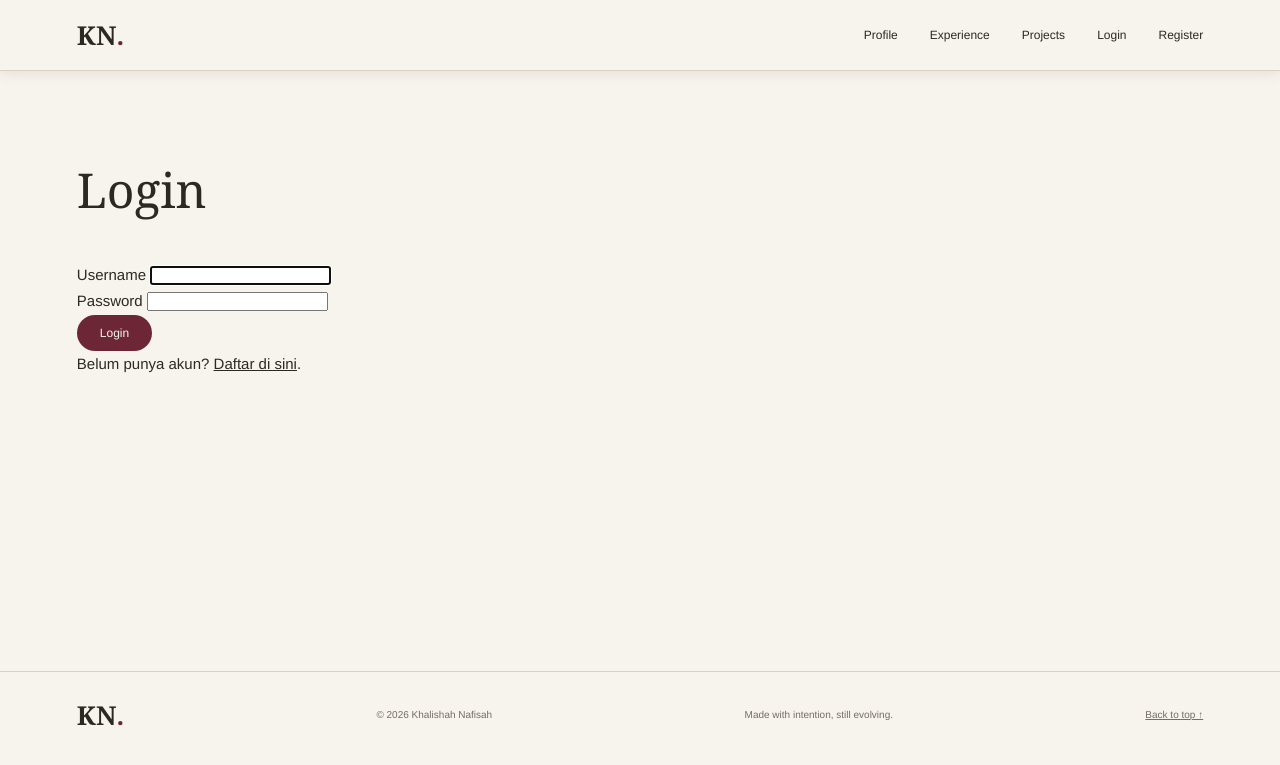
After one commit to KhalishahNafisah/myportofolio, a Django app: page /login/ in a window 1280 px wide. The commit adds this page. Shown: the top 765 px of the page. Run offline with Django 4.2, Linux system fonts and the light colour scheme.

Commit message:
login, logout, csrf

```diff
--- a/main/urls.py
+++ b/main/urls.py
@@ -14,6 +14,10 @@ from main.views import (
     create_experience,
     update_experience,
     delete_experience,
+    register,
+    login_user,
+    logout_user,
+    toggle_star,
 )
 
 app_name = "main"
@@ -52,4 +56,13 @@ urlpatterns = [
         delete_experience,
         name="delete_experience",
     ),
+    path("register/", register, name="register"),
+    path("login/", login_user, name="login"),
+    path("logout/", logout_user, name="logout"),
+    # Tambahkan path ini ke dalam urlpatterns
+    path(
+        "projects/<uuid:project_id>/star/",
+        toggle_star,
+        name="toggle_star",
+    ),
 ]
--- a/main/views.py
+++ b/main/views.py
@@ -5,9 +5,15 @@ from django.shortcuts import get_object_or_404, redirect, render
 from django.views.decorators.http import require_POST
 from main.forms import ProjectForm, ExperienceForm
 from main.models import Experience, Project
+from django.contrib.auth import login, logout
+from django.contrib.auth.forms import AuthenticationForm, UserCreationForm
+from django.contrib.auth.decorators import login_required  # Tambahkan baris ini
+from django.core.exceptions import PermissionDenied        # Tambahkan baris ini
+import datetime
 
 
 def show_main(request):
+    last_login = request.COOKIES.get('last_login', 'Belum ada sesi login / Cookie tidak ditemukan')
     context = {
         "logo": "KN",
         "name": "Khalishah",
@@ -19,6 +25,7 @@ def show_main(request):
             "Mahasiswa Sistem Informasi Universitas Indonesia yang tertarik "
             "pada Project and Product Management."
         ),
+        "last_login": last_login,
     }
     return render(request, "index.html", context)
 
@@ -75,7 +82,10 @@ def show_life(request):
 def show_contact(request):
     return render(request, "detail.html", {"page_title": "Let’s connect", "section_template": "includes/contact.html"})
 
+@login_required(login_url="/login/")
 def create_project(request):
+    if not request.user.is_superuser:
+        raise PermissionDenied
     if request.method == "POST":
         form = ProjectForm(request.POST)
 
@@ -108,6 +118,7 @@ def get_projects_json(request):
         content_type="application/json",
     )
 
+@login_required(login_url="/login/")
 def delete_project(request, project_id):
     if request.method == "POST":
         project = get_object_or_404(Project, pk=project_id)
@@ -197,3 +208,58 @@ def delete_experience(request, experience_id):
         "Experience berhasil dihapus.",
     )
     return redirect("main:show_experience")
+
+
+# FUNGSI REGISTER
+def register(request):
+    form = UserCreationForm(request.POST or None)
+
+    if request.method == "POST" and form.is_valid():
+        form.save()
+        messages.success(request, "Akun berhasil dibuat. Silakan login.")
+        return redirect("main:login")
+
+    context = {
+        "name": "Khalishah",
+        "form": form,
+    }
+    return render(request, "register.html", context)
+
+
+# VIEW LOGIN DAN FORM SIGN IN
+def login_user(request):
+    form = AuthenticationForm(request, data=request.POST or None)
+
+    if request.method == "POST" and form.is_valid():
+        user = form.get_user()
+        login(request, user)
+        response = redirect("main:show_main")
+        response.set_cookie('last_login', datetime.datetime.now().strftime('%Y-%m-%d %H:%M:%S'))
+        return response
+
+    context = {
+        "name": "Khalishah",
+        "form": form,
+    }
+    return render(request, "login.html", context)
+
+def logout_user(request):
+    logout(request)
+    response = redirect("main:show_main")
+    response.delete_cookie('last_login')
+    return response
+
+# Tanpa cek is_superuser: semua akun yang sudah login boleh memberi star
+@login_required(login_url="/login/")
+def toggle_star(request, project_id):
+    project = get_object_or_404(Project, pk=project_id)
+
+    if request.method == "POST":
+        # Kalau akun ini sudah pernah memberi star, batalkan star-nya.
+        # Kalau belum, tambahkan star.
+        if request.user in project.starred_by.all():
+            project.starred_by.remove(request.user)
+        else:
+            project.starred_by.add(request.user)
+
+    return redirect("main:show_projects")
--- a/static/css/style.css
+++ b/static/css/style.css
@@ -951,3 +951,25 @@ button.button {
     font-size: 28px;
     margin-bottom: 12px;
 }
+
+.star-form {
+    display: inline;
+}
+
+.button-star {
+    display: inline-flex;
+    align-items: center;
+    gap: 0.4rem;
+    background: var(--ink);
+}
+
+.button-star.is-starred {
+    background: var(--accent);
+}
+
+.star-count {
+    padding: 0.05rem 0.4rem;
+    border-radius: 999px;
+    background: rgba(255, 255, 255, 0.25);
+    font-size: 0.8rem;
+}
--- a/templates/includes/header.html
+++ b/templates/includes/header.html
@@ -1,11 +1,17 @@
 <header class="site-header">
     <div class="container">
         <a href="{% url 'main:show_main' %}" class="brand" aria-label="Khalishah Nafisah homepage">KN<span>.</span></a>
-        <nav aria-label="Main navigation">
-            <a href="{% url 'main:show_main' %}">Home</a>
-            <a href="{% url 'main:show_experience' %}">Work</a>
+        <nav>
+            <a href="{% url 'main:show_main' %}">Profile</a>
+            <a href="{% url 'main:show_experience' %}">Experience</a>
             <a href="{% url 'main:show_projects' %}">Projects</a>
-            <a class="nav-contact" href="{% if request.resolver_match.url_name == 'show_main' %}#contact{% else %}{% url 'main:show_main' %}#contact{% endif %}">Contact me</a>
+            {% if user.is_authenticated %}
+                <span class="nav-user">{{ user.username }}</span>
+                <a href="{% url 'main:logout' %}">Logout</a>
+            {% else %}
+                <a href="{% url 'main:login' %}">Login</a>
+                <a href="{% url 'main:register' %}">Register</a>
+            {% endif %}
         </nav>
     </div>
 </header>
--- a/templates/index.html
+++ b/templates/index.html
@@ -19,6 +19,10 @@
                 <dl class="profile-meta">
                     <div><dt>Program</dt><dd>S1 Sistem Informasi</dd></div>
                     <div><dt>NPM</dt><dd>2506605840</dd></div>
+                    <div>
+                        <dt>Sesi Terakhir Login</dt>
+                        <dd>{{ last_login }}</dd>
+                    </div>
                 </dl>
                 <div class="actions">
                     <a class="button" href="{% url 'main:show_experience' %}">Explore my work <span aria-hidden="true">↗</span></a>
--- /dev/null
+++ b/templates/login.html
@@ -0,0 +1,33 @@
+{% extends "base.html" %}
+{% block meta %}
+    <title>Login - {{ name }}</title>
+{% endblock meta %}
+{% block content %}
+    <main>
+        <section class="experience-section">
+            <div class="container">
+                <h1>Login</h1>
+                {% for message in messages %}
+                    <p class="form-message">{{ message }}</p>
+                {% endfor %}
+                <form method="post" action="{% url 'main:login' %}" class="project-form">
+                    {% csrf_token %}
+                    {% for field in form %}
+                        <div class="form-group">
+                            <label for="{{ field.id_for_label }}">{{ field.label }}</label>
+                            {{ field }}
+                            {% for error in field.errors %}
+                                <p class="form-error">{{ error }}</p>
+                            {% endfor %}
+                        </div>
+                    {% endfor %}
+                    {% for error in form.non_field_errors %}
+                        <p class="form-error">{{ error }}</p>
+                    {% endfor %}
+                    <button type="submit" class="button">Login</button>
+                </form>
+                <p>Belum punya akun? <a href="{% url 'main:register' %}">Daftar di sini</a>.</p>
+            </div>
+        </section>
+    </main>
+{% endblock content %}
--- a/templates/projects.html
+++ b/templates/projects.html
@@ -13,9 +13,11 @@
             <h1>Selected Projects</h1>
 
             <div class="portfolio-actions">
+            {% if user.is_superuser %}  {# Tambahkan baris ini #}
                 <a class="button" href="{% url 'main:create_project' %}">
                     Add project
                 </a>
+            {% endif %}                 {# Tambahkan baris ini #}
             </div>
 
             <form method="get"
@@ -70,7 +72,10 @@
                             </a>
                         {% endif %}
                     <div class="portfolio-actions">
+                    {% if user.is_superuser %}  {# Tambahkan baris ini #}
+                    {% include "components/project_star.html" with project=project %}
                         {% include "components/project_delete_modal.html" with project=project %}
+                    {% endif %}                 {# Tambahkan baris ini #}
                     </div>
                 </article>
                 {% empty %}
```
Also changed, not shown: main/models.py (+10 -0 lines), templates/components/project_star.html (added, +10 -0 lines), templates/register.html (added, +33 -0 lines), main/migrations/0004_project_starred_by_alter_project_project_image_url.py (added).
